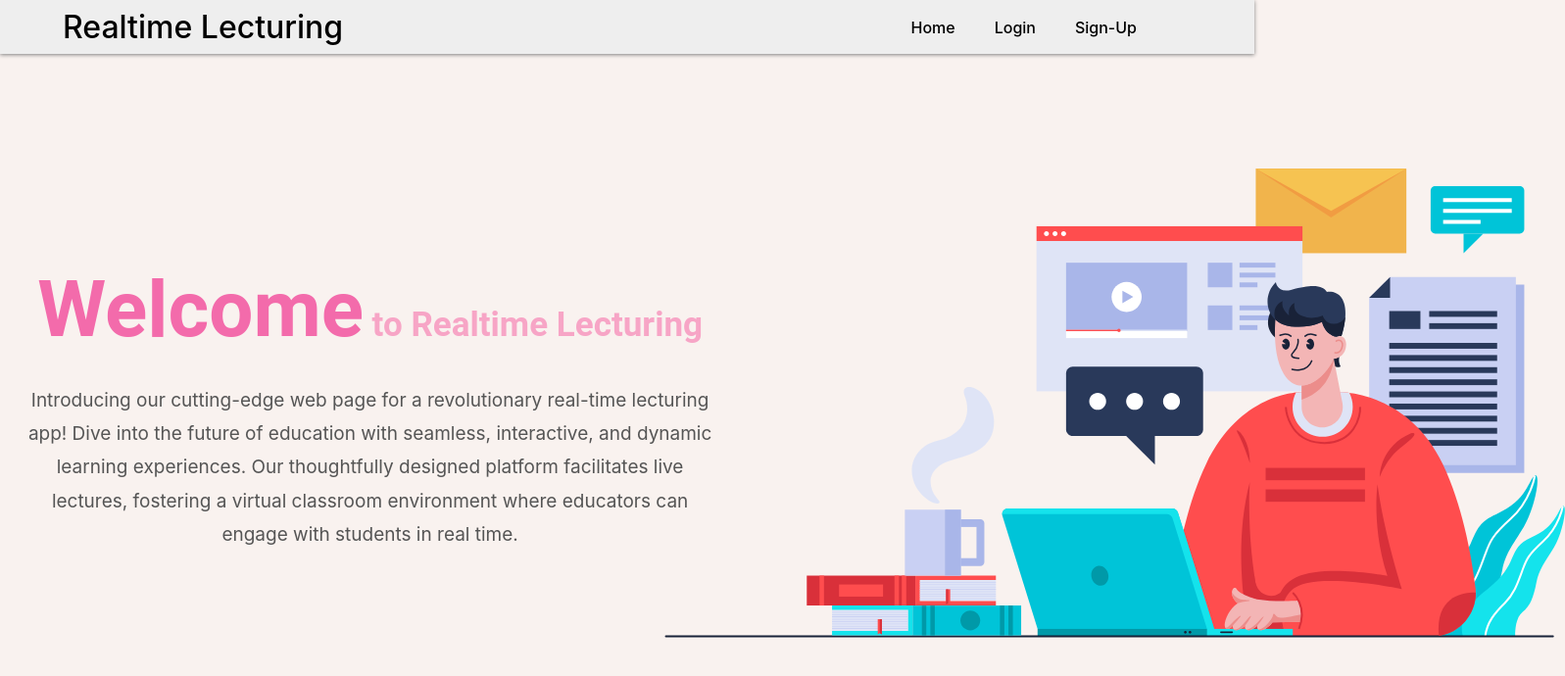
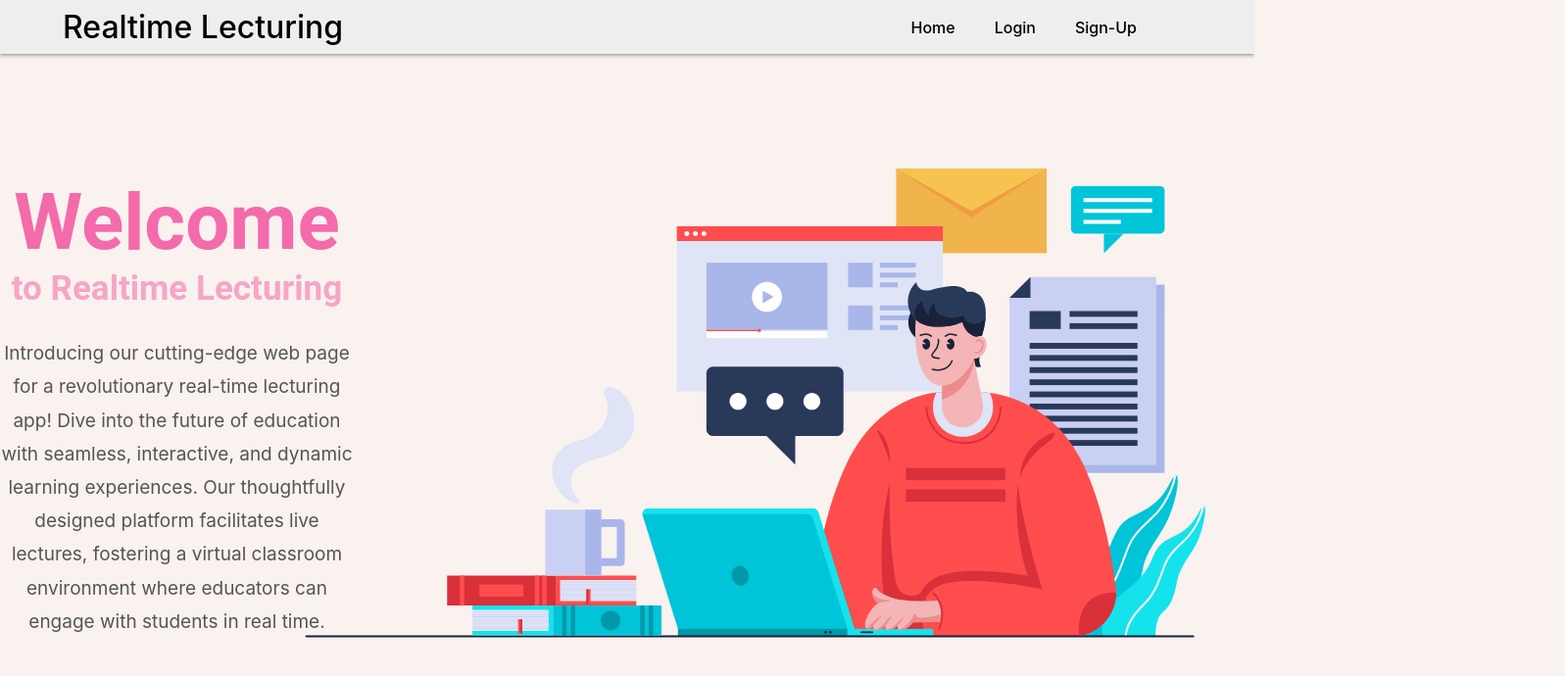
Before and after one commit to AbdelrahmanNasser00/Real-Time-Lecturing-Client, a React (Create React App) app in the folder client/: page / in a window 1280 px wide. Shown: the top 690 px of the page at 98% size, 1597 px wide, since content can reach past the window. Built offline with nearby package versions, Linux system fonts and the light colour scheme; the HTML template or start-up script is replaced by a standard one.

Commit message:
resize some components in home page

```diff
--- a/client/src/shared/UI/css/home.css
+++ b/client/src/shared/UI/css/home.css
@@ -68,7 +68,6 @@ header .navigation .contact:hover {
     text-align: center;
     background-size: cover;
     display: flex;
-    flex-wrap: wrap;
 }
 
 
@@ -123,13 +122,11 @@ header .navigation .contact:hover {
 /* End main page */
 
 .home-img-container {
-    max-width: 41%;
     max-height: 89vh;
-    width: 100%;
+    width: auto;
     height: auto;
     position: relative;
     display: flex;
-    flex-wrap: wrap;
     right: 50px;
 }
 
```
